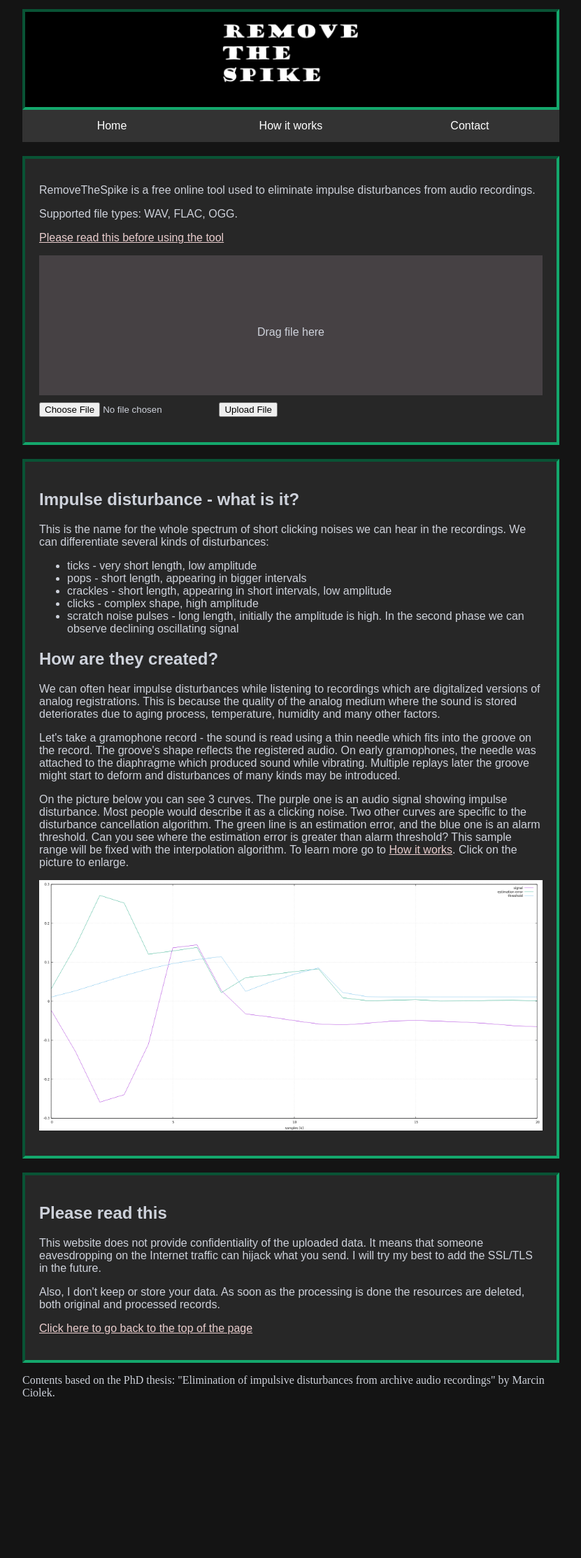
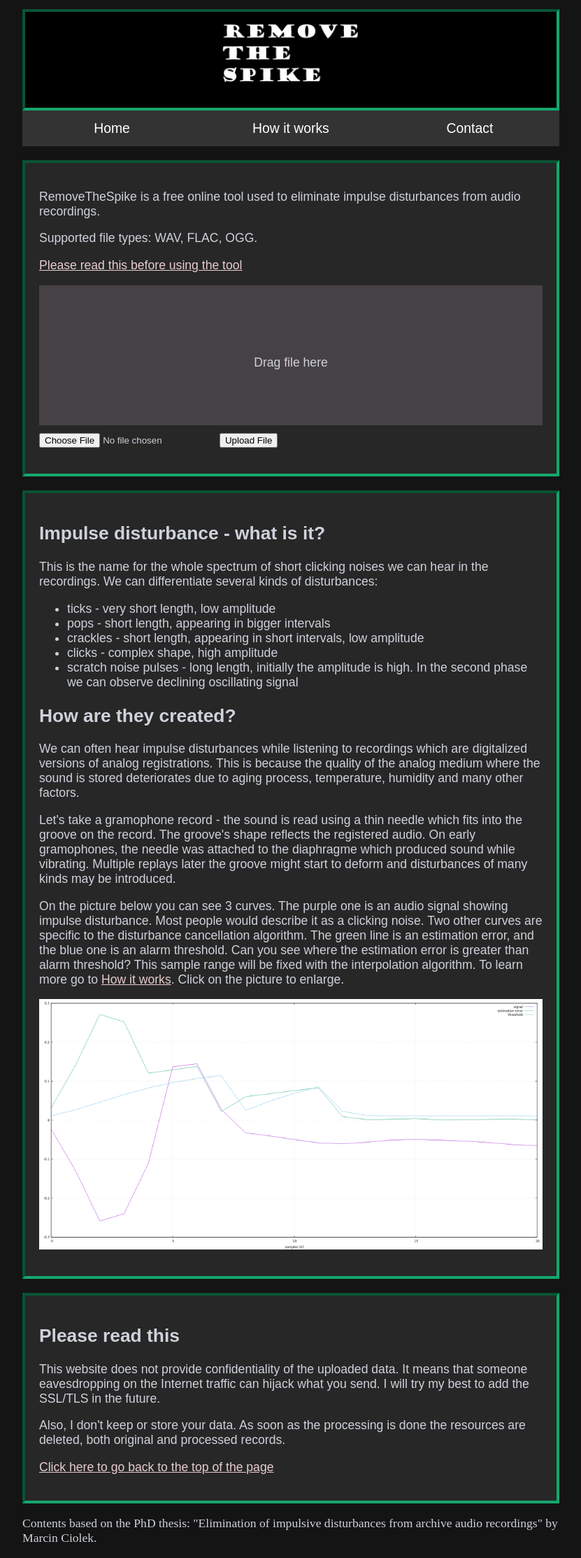
Before and after one commit to Areklis909/RemoveTheSpike_Web, a PHP site: page / in a window 1280 px wide. Shown: the whole page at 70% size, without its empty margins (224-1055 px from the left). Before the commit the page ends 1996 px from the top, so only its background shows below. Run offline with PHP 8.4, Linux system fonts and the light colour scheme.

Commit message:
add viewport element, increase font size

```diff
--- a/contact.php
+++ b/contact.php
@@ -3,6 +3,7 @@
 	<head>
 		<meta charset="utf-8">
 		<meta name="author" content="Arkadiusz Lis">
+		<meta name="viewport" content="width=device-width, initial-scale=1.0">
 		<meta name="description" content="You can find here details to contact the author of the webiste and report error regarding impulse disturbance algorithm.">
 		<title>RemoveTheSpike | Contact</title>
 		<link rel="stylesheet" type="text/css" href="css/style.css?">
--- a/css/style.css
+++ b/css/style.css
@@ -6,7 +6,7 @@
 body {
 	background-color: #141414;
 	margin: 1% 20% 1% 20%;
-	font-size: 100%;
+	font-size: 110%;
 }
 
 .topcontainer {
@@ -63,6 +63,7 @@ ul.menucontent {
 	overflow: hidden;
 	background-color: #333;
 	font-family: Arial, Helvetica, sans-serif;
+	font-size: 110%;
 }
 
 li.menucontent {
--- a/howitworks.php
+++ b/howitworks.php
@@ -3,6 +3,7 @@
 	<head>
 		<meta charset="utf-8">
 		<meta name="author" content="Arkadiusz Lis">
+		<meta name="viewport" content="width=device-width, initial-scale=1.0">
 		<meta name="description" content="Here I will try to outline how spike elimination algorithm works. Basic components are described:
 			autoregressive model, variance estimation and Kalman filtering. I also mention PEAQ standard, it was used to assess RemoveTheSpike
 			abilities to fix the audio signals.">
--- a/index.php
+++ b/index.php
@@ -3,6 +3,7 @@
 	<head>
 		<meta charset="utf-8">
 		<meta name="author" content="Arkadiusz Lis">
+		<meta name="viewport" content="width=device-width, initial-scale=1.0">
 		<meta name="description" content="RemoveTheSpike is a free online tool which can help you to remove impulse disturbances from your digital audio recordings.
 											If you are annoyed by ticks, pops, crackles and clicks while listening to your favorite recordings, this tool is probably for you.">
 		<title>RemoveTheSpike | Impulse disturbance elimination</title>
```
